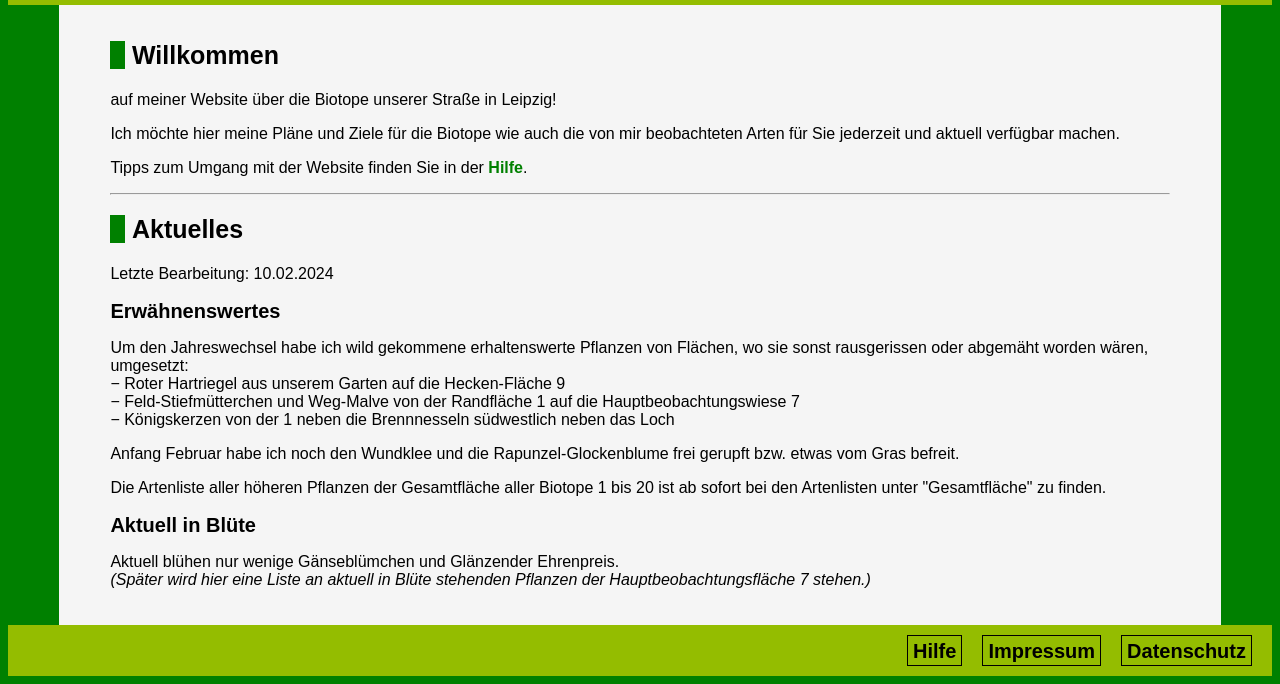
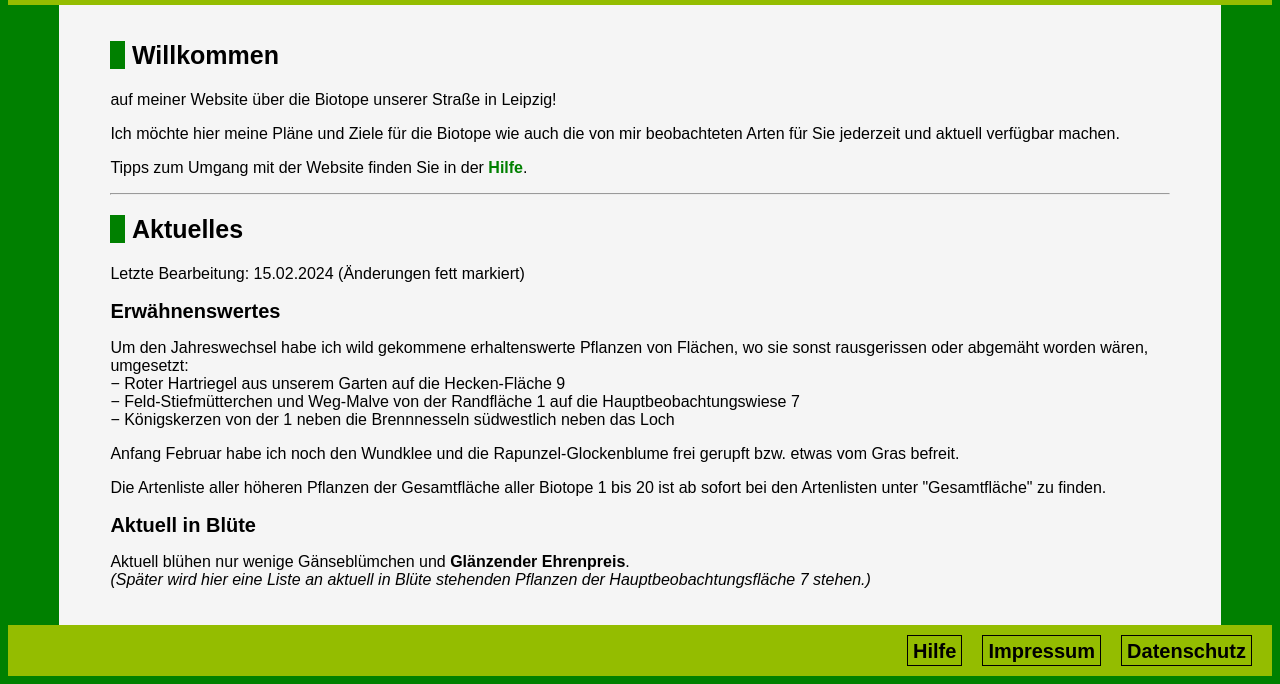
Before and after one commit to GruenerGlobus/Gepflegte-Wildnis, a plain HTML site: page index.html in a window 1280 px wide. Shown: the part 152-836 px from the top of the page. Drawn offline with Linux system fonts and the light colour scheme.

Commit message:
Update index.html

```diff
--- a/index.html
+++ b/index.html
@@ -41,7 +41,7 @@
     <p>Tipps zum Umgang mit der Website finden Sie in der <a href="hilfe.html">Hilfe</a>.</p>
     <hr>
     <h1>&nbsp;Aktuelles</h1>
-    Letzte Bearbeitung: 10.02.2024 <!--(fett markiert)-->
+    Letzte Bearbeitung: 15.02.2024 (Änderungen fett markiert)
     <h2>Erwähnenswertes</h2>
     <p>Um den Jahreswechsel habe ich wild gekommene erhaltenswerte Pflanzen von Flächen, wo sie sonst rausgerissen oder
       abgemäht worden wären, umgesetzt:<br>
@@ -53,7 +53,7 @@
     <p>Die Artenliste aller höheren Pflanzen der Gesamtfläche aller Biotope 1 bis 20 ist ab sofort bei den Artenlisten
     unter &quot;Gesamtfläche&quot; zu finden.</p>
     <h2>Aktuell in Blüte</h2>
-    <p>Aktuell blühen nur wenige Gänseblümchen und Glänzender Ehrenpreis.<br>
+    <p>Aktuell blühen nur wenige Gänseblümchen und <b>Glänzender Ehrenpreis</b>.<br>
       <i>(Später wird hier eine Liste an aktuell in Blüte stehenden Pflanzen der Hauptbeobachtungsfläche 7 stehen.)</i>
     </p>
   </article>
```
